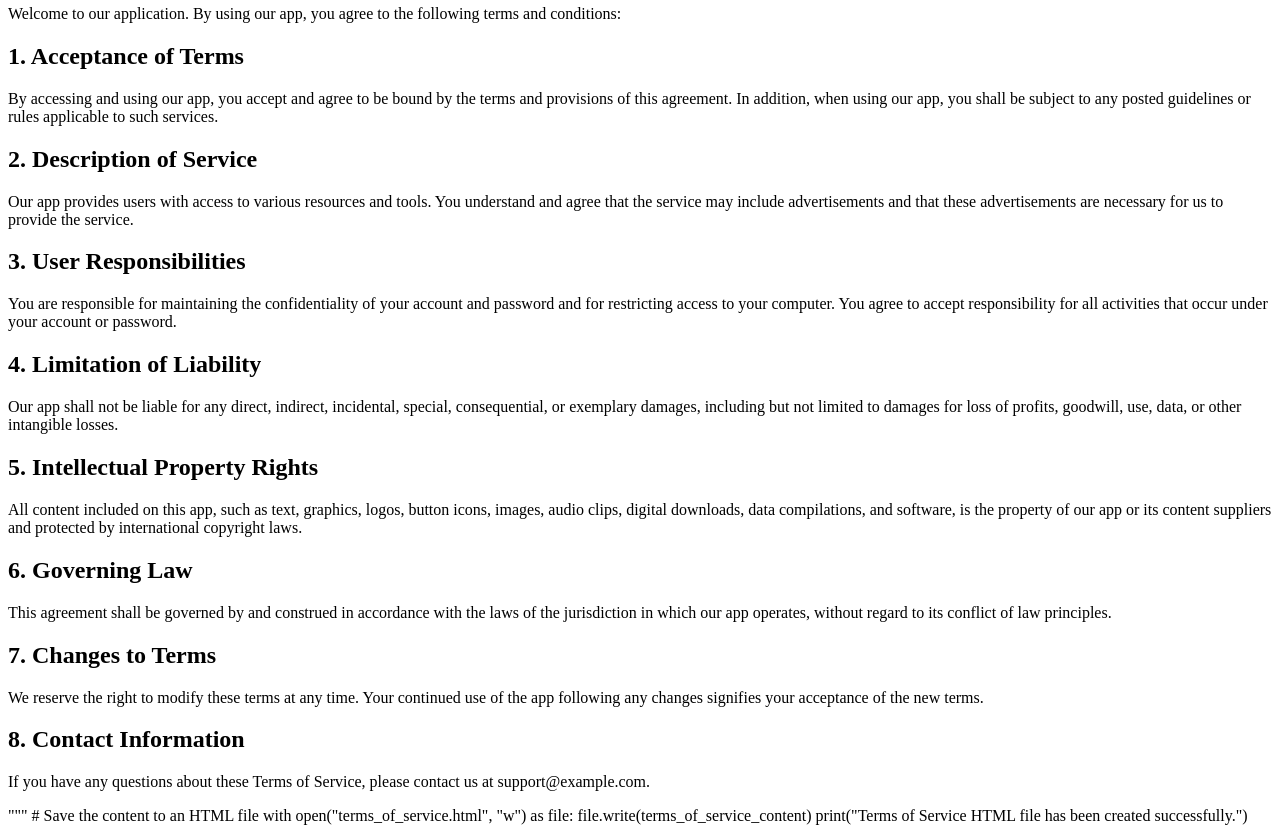
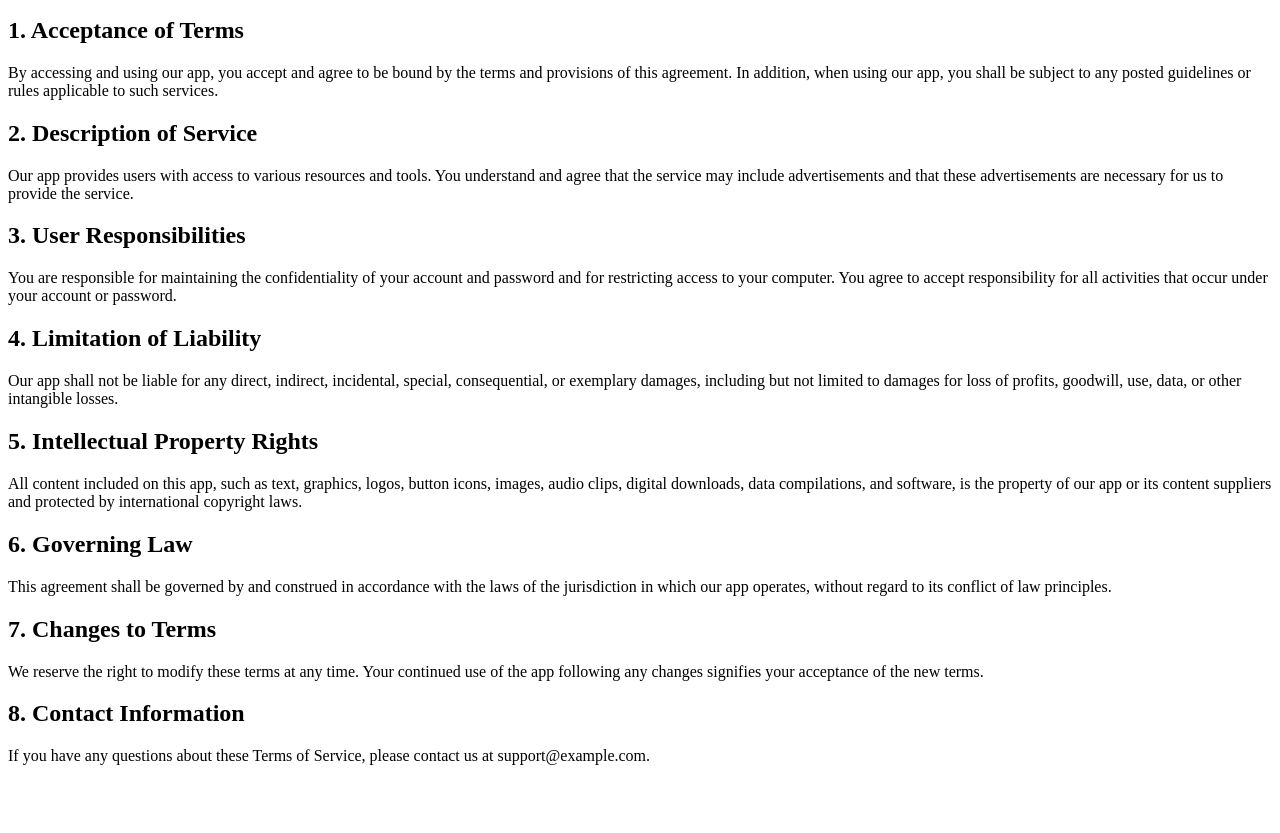
Before and after one commit to vlucian/havefun, a plain HTML site: page terms-of-service.html in a window 1280 px wide. Shown: the part 101-934 px from the top of the page. After the commit the page ends 882 px from the top, so only its background shows below. Drawn offline with Linux system fonts and the light colour scheme.

Commit message:
Update terms-of-service.html

```diff
--- a/terms-of-service.html
+++ b/terms-of-service.html
@@ -1,4 +1,3 @@
-terms_of_service_content = """
 <!DOCTYPE html>
 <html lang="en">
 <head>
@@ -35,10 +34,3 @@ terms_of_service_content = """
     <p>If you have any questions about these Terms of Service, please contact us at support@example.com.</p>
 </body>
 </html>
-"""
-
-# Save the content to an HTML file
-with open("terms_of_service.html", "w") as file:
-    file.write(terms_of_service_content)
-
-print("Terms of Service HTML file has been created successfully.")
```
